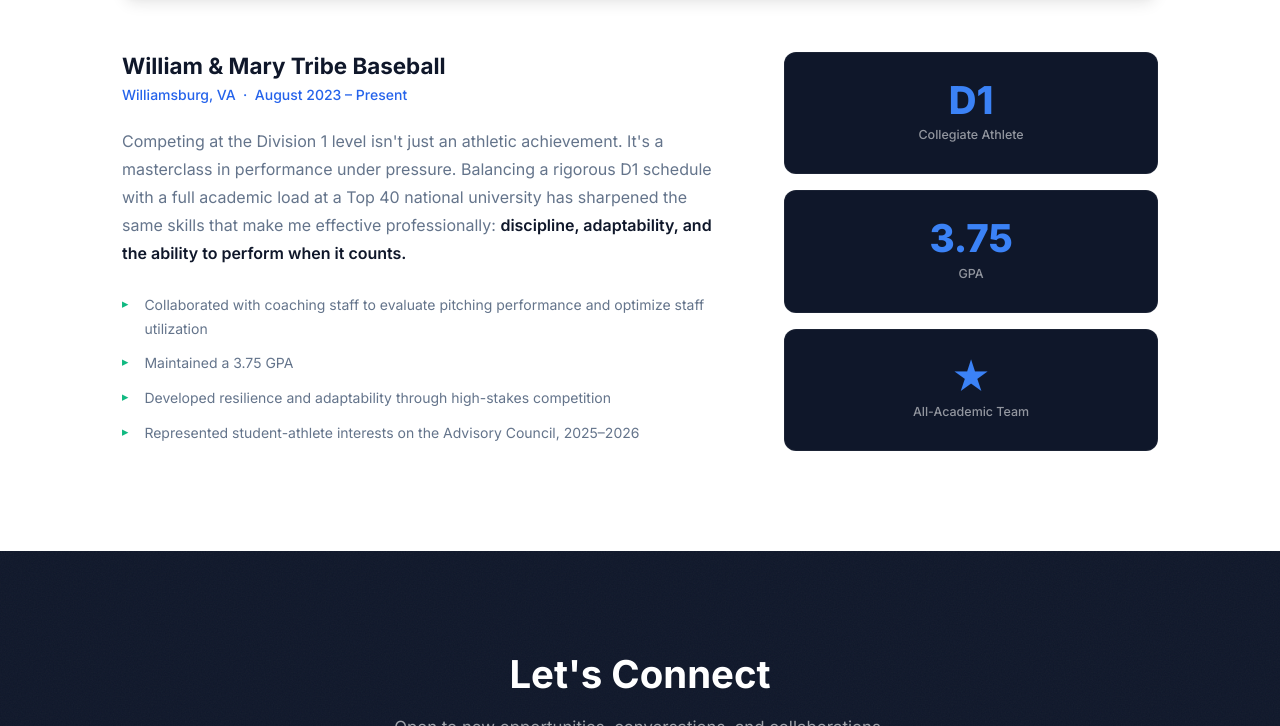
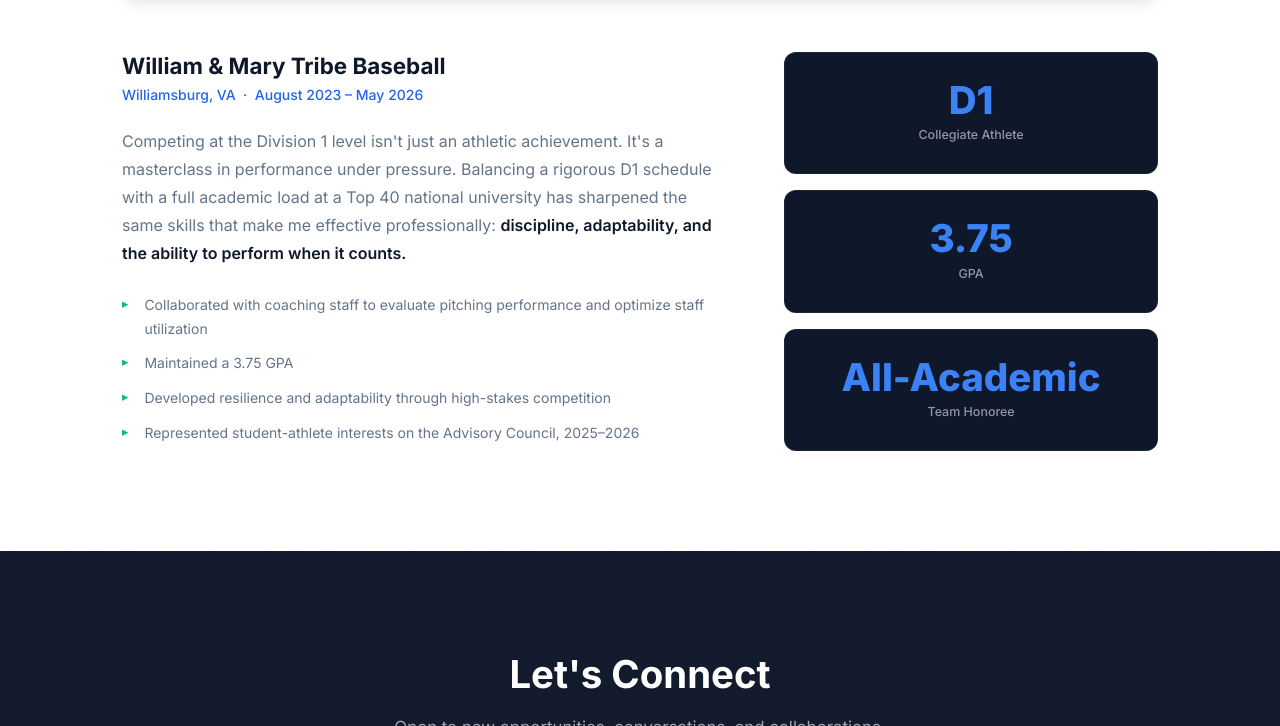
Before and after one commit to WittScafidi/WittScafidi.github.io, a Jekyll site: the page built from athletics.html, in a window 1280 px wide and 900 px high, scrolled down 740 px, cut to the strip 174-900 px from the top of the window. Built offline with Jekyll 4.4.1, drawn with Linux system fonts in a browser that asks for light colours.

Commit message:
Refine All-Academic stat card and update date range
Co-Authored-By: Claude Opus 4.7 (1M context) <noreply@anthropic.com>

```diff
--- a/athletics.html
+++ b/athletics.html
@@ -19,7 +19,7 @@ subtitle: "William &amp; Mary Tribe Baseball · Williamsburg, VA"
     <div class="athletics-content">
       <div class="athletics-text fade-in">
         <h3>William &amp; Mary Tribe Baseball</h3>
-        <p class="athletics-subtitle">Williamsburg, VA &nbsp;&middot;&nbsp; August 2023 &ndash; Present</p>
+        <p class="athletics-subtitle">Williamsburg, VA &nbsp;&middot;&nbsp; August 2023 &ndash; May 2026</p>
         <p>Competing at the Division 1 level isn't just an athletic achievement. It's a masterclass in performance under pressure. Balancing a rigorous D1 schedule with a full academic load at a Top 40 national university has sharpened the same skills that make me effective professionally: <strong>discipline, adaptability, and the ability to perform when it counts.</strong></p>
         <ul class="athletics-list">
           <li>Collaborated with coaching staff to evaluate pitching performance and optimize staff utilization</li>
@@ -39,8 +39,8 @@ subtitle: "William &amp; Mary Tribe Baseball · Williamsburg, VA"
           <span class="stat-label">GPA</span>
         </div>
         <div class="stat-card">
-          <span class="stat-number">&#9733;</span>
-          <span class="stat-label">All-Academic Team</span>
+          <span class="stat-number">All-Academic</span>
+          <span class="stat-label">Team Honoree</span>
         </div>
       </div>
     </div>
```
